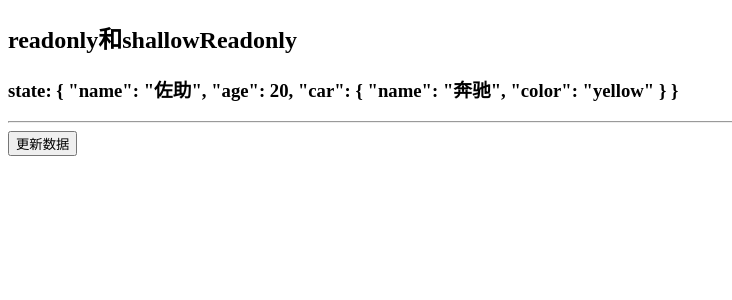
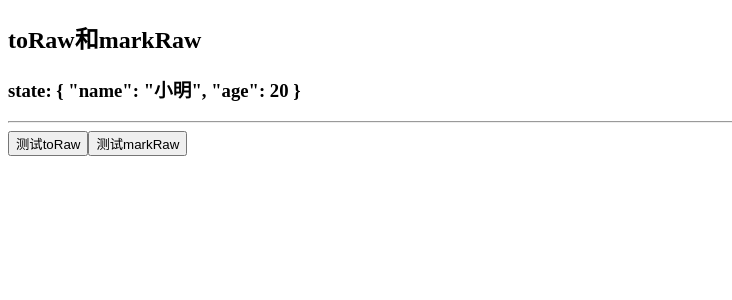
Before and after one commit to GHwhisper/Vue3_Study, a Vue app: page / in a window 1280 px wide. Shown: the top 300 px of the page, without its empty margins (0-732 px from the left). Built offline with nearby package versions, Linux system fonts and the light colour scheme.

Commit message:
toRaw和markRaw

```diff
--- a/src/App.vue
+++ b/src/App.vue
@@ -1,41 +1,56 @@
 <template>
-  <h2>readonly和shallowReadonly</h2>
-  <h3>state: {{ state2 }}</h3>
+  <h2>toRaw和markRaw</h2>
+  <h3>state: {{ state }}</h3>
   <hr>
-  <button @click="update">更新数据</button>
+  <button @click="textToRaw">测试toRaw</button>
+  <button @click="textMarkRaw">测试markRaw</button>
 </template>
 
 <script lang="ts">
-import { defineComponent, reactive, readonly, shallowReadonly } from 'vue'
+import { defineComponent, reactive, toRaw, markRaw } from 'vue'
+
+interface IUserInfo {
+  name: string
+  age: number
+  likes?: string[]
+}
 
 export default defineComponent({
   name: 'App',
 
   setup() {
-    const state = reactive({
-      name: '佐助',
-      age: 20,
-      car: {
-        name: '奔驰',
-        color: 'yellow'
-      }
+    const state = reactive<IUserInfo>({
+      name: '小明',
+      age: 20
     })
 
-    // 只读数据---深度只读
-    // const state2 = readonly(state)
+    const textToRaw = () => {
+      // 把代理对象变成了普通对象，数据变化，界面不变化
+      const user = toRaw(state)
+      user.name += '=='
+      console.log(state)
+    }
+    const textMarkRaw = () => {
+      // state.likes = ['吃', '喝']
+      // state.likes[0] += '=='
+      // console.log(state)
 
-    // 也是只读---浅只读
-    const state2 = shallowReadonly(state)
-
-    const update = () => {
-      console.log('测试')
-      // state2.name += '=='
-      state2.car.name += '=='
+      const likes = ['吃', '喝']
+      // markRaw 标记的对象数据，从此以后都不能再成为代理对象了
+      state.likes = markRaw(likes)
+      setInterval(() => {
+        if (state.likes) {
+          console.log('定时器执行')
+          state.likes[0] += '== '
+          console.log(state)
+        }
+      }, 1000)
     }
 
     return {
-      state2,
-      update,
+      state,
+      textToRaw,
+      textMarkRaw,
     }
   }
 })
```
